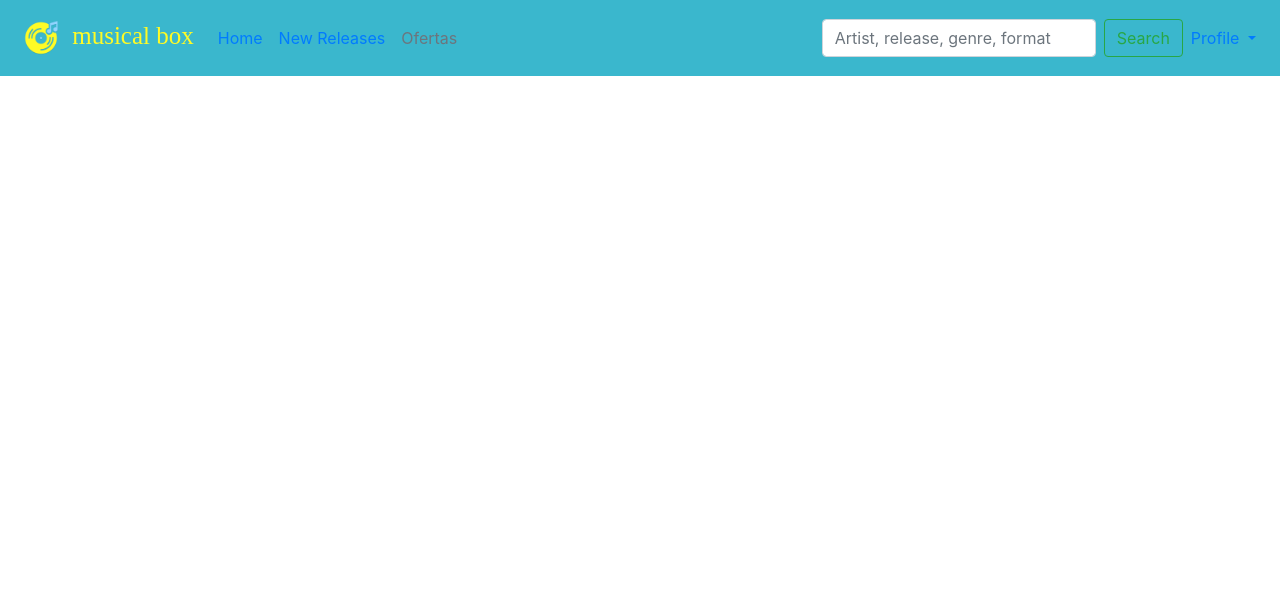
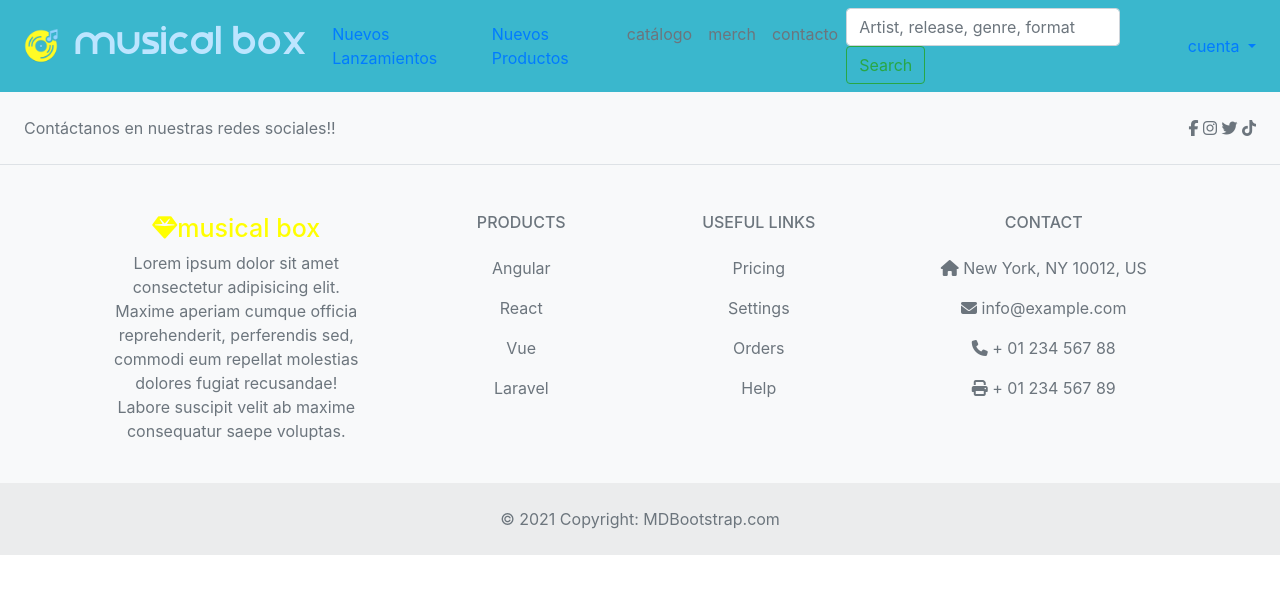
Before and after one commit to miguellperezzv/MusicalBox, a Flask app: page / in a window 1280 px wide. Shown: the top 594 px of the page. Run offline with Flask 2, Linux system fonts and the light colour scheme; some libraries are stand-ins or nearby versions.

Commit message:
avance footer

```diff
--- a/app/config.py
+++ b/app/config.py
@@ -6,7 +6,8 @@ DB_URI = "TBD"
 class Config(object):
     DEBUG = False
     SECRET_KEY = '?\xbf,\xb4\x8d\xa3"<\x9c\xb0@\x0f5\xab,w\xee\x8d$0\x13\x8b83'
-    SQLALCHEMY_DATABASE_URI = "sqlite:///:memory:"
+    # OJO: PARA CUANDO TRABAJE EN MEMORIA   SQLALCHEMY_DATABASE_URI = "sqlite:///:memory:"
+    SQLALCHEMY_DATABASE_URI = "sqlite:///virtualshop.sqlite3"
     SQLALCHEMY_TRACK_MODIFICATIONS = False
     UPLOAD_FOLDER = UPLOAD_FOLDER
 
--- a/app/static/css/navbar-style.css
+++ b/app/static/css/navbar-style.css
@@ -8,11 +8,13 @@
 }
 
 @font-face {
-      font-family: 'Smooth-Circulars';
+    font-family: Smooth-Circulars;
     /* Antes de descargar el archivo, le decimos al buscador
     que intente buscar en local la fuente con nombre
     Cabin, Cabin Regular o Cabin-Regular */
-      src: url_for('static', filename='css/Smooth-Circulars.otf') ;
+
+
+    src : url("{{ url_for('static', filename='Smooth-Circulars.otf') }}");
 
     font-weight: bold;
   }
@@ -26,7 +28,20 @@
 
  .navbar-brand{
 
+   color: var(--skyblue);
+   font-size: 25px;
+   font-family: 'Smooth-Circulars';
+ }
+
+
+#prueba{
   color: var(--yellow);
    font-size: 25px;
    font-family: 'Smooth-Circulars';
 }
+
+h6.contacto{
+  color: yellow;
+  font-size: 25px;
+
+}
--- a/app/templates/base.html
+++ b/app/templates/base.html
@@ -4,7 +4,7 @@
         <link rel="stylesheet" href="https://stackpath.bootstrapcdn.com/bootstrap/4.5.0/css/bootstrap.min.css" integrity="sha384-9aIt2nRpC12Uk9gS9baDl411NQApFmC26EwAOH8WgZl5MYYxFfc+NcPb1dKGj7Sk" crossorigin="anonymous">
         <script src="https://kit.fontawesome.com/151fccfd32.js" crossorigin="anonymous"></script>
         <link rel="stylesheet" href="{{ url_for('static', filename='css/navbar-style.css') }}" type="text/css">
-
+        <title>{% block title %}{% endblock %}</title>
     </head>
     <body>
         <nav class="navbar navbar-expand" >
@@ -17,17 +17,27 @@
 
             <div class="collapse navbar-collapse" id="navbarSupportedContent">
                 <ul class="navbar-nav mr-auto">
-                    <li class="nav-item active">
-                        <a class="nav-link" href="ControladorLanzamiento?accion=home" >Home <span class="sr-only">(current)</span></a>
+
+                    <li class="nav-item">
+                        <a class="nav-link" href="#">Nuevos Lanzamientos</a>
                     </li>
+
                     <li class="nav-item">
-                        <a class="nav-link" href="#">New Releases</a>
+                        <a class="nav-link" href="#">Nuevos Productos</a>
                     </li>
 
 
 
                     <li class="nav-item">
-                        <a class="nav-link disabled" href="#" tabindex="-1" aria-disabled="true">Ofertas</a>
+                        <a class="nav-link disabled" href="#" tabindex="-1" aria-disabled="true">catálogo</a>
+                    </li>
+
+                    <li class="nav-item">
+                        <a class="nav-link disabled" href="#" tabindex="-1" aria-disabled="true">merch</a>
+                    </li>
+
+                    <li class="nav-item">
+                        <a class="nav-link disabled" href="#" tabindex="-1" aria-disabled="true">contacto</a>
                     </li>
 
 
@@ -41,7 +51,7 @@
                 <ul class="navbar-nav">
                     <li class="nav-item dropdown">
                         <a class="nav-link dropdown-toggle" href="#" id="navbarDropdown" role="button" data-toggle="dropdown" aria-haspopup="true" aria-expanded="false">
-                            Profile
+                            cuenta
                         </a>
                         <div class="dropdown-menu" aria-labelledby="navbarDropdown">
                             <a class="dropdown-item" href="ControladorLanzamiento?accion=navNuevo">Add a Release</a>
@@ -53,5 +63,143 @@
                 </ul>
             </div>
         </nav>
+        {%block contenido%}
+        {%endblock%}
+
+
+        <!-- footer
+        -->
+
+        <!-- Footer -->
+<footer class="text-center text-lg-start bg-light text-muted">
+    <!-- Section: Social media -->
+    <section
+      class="d-flex justify-content-center justify-content-lg-between p-4 border-bottom"
+    >
+      <!-- Left -->
+      <div class="me-5 d-none d-lg-block">
+        <span>Contáctanos en nuestras redes sociales!!</span>
+      </div>
+      <!-- Left -->
+
+      <!-- Right -->
+      <div>
+        <a href="" class="me-4 text-reset">
+          <i class="fab fa-facebook-f"></i>
+        </a>
+        <a href="" class="me-4 text-reset">
+            <i class="fab fa-instagram"></i>
+          </a>
+        <a href="" class="me-4 text-reset">
+          <i class="fab fa-twitter"></i>
+        </a>
+        <a href="" class="me-4 text-reset">
+            <i class="fab fa-tiktok"></i>
+          </a>
+
+
+      </div>
+      <!-- Right -->
+    </section>
+    <!-- Section: Social media -->
+
+    <!-- Section: Links  -->
+    <section class="">
+      <div class="container text-center text-md-start mt-5">
+        <!-- Grid row -->
+        <div class="row mt-3">
+          <!-- Grid column -->
+          <div class="col-md-3 col-lg-4 col-xl-3 mx-auto mb-4">
+            <!-- Content -->
+            <h6 class="contacto">
+              <i class="fas fa-gem me-3"></i>musical box
+            </h6>
+            <p>
+              Lorem ipsum dolor sit amet consectetur adipisicing elit. Maxime aperiam cumque officia reprehenderit, perferendis sed, commodi eum repellat molestias dolores fugiat recusandae! Labore suscipit velit ab maxime consequatur saepe voluptas.
+            </p>
+          </div>
+          <!-- Grid column -->
+
+          <!-- Grid column -->
+          <div class="col-md-2 col-lg-2 col-xl-2 mx-auto mb-4">
+            <!-- Links -->
+            <h6 class="text-uppercase fw-bold mb-4">
+              Products
+            </h6>
+            <p>
+              <a href="#!" class="text-reset">Angular</a>
+            </p>
+            <p>
+              <a href="#!" class="text-reset">React</a>
+            </p>
+            <p>
+              <a href="#!" class="text-reset">Vue</a>
+            </p>
+            <p>
+              <a href="#!" class="text-reset">Laravel</a>
+            </p>
+          </div>
+          <!-- Grid column -->
+
+          <!-- Grid column -->
+          <div class="col-md-3 col-lg-2 col-xl-2 mx-auto mb-4">
+            <!-- Links -->
+            <h6 class="text-uppercase fw-bold mb-4">
+              Useful links
+            </h6>
+            <p>
+              <a href="#!" class="text-reset">Pricing</a>
+            </p>
+            <p>
+              <a href="#!" class="text-reset">Settings</a>
+            </p>
+            <p>
+              <a href="#!" class="text-reset">Orders</a>
+            </p>
+            <p>
+              <a href="#!" class="text-reset">Help</a>
+            </p>
+          </div>
+          <!-- Grid column -->
+
+          <!-- Grid column -->
+          <div class="col-md-4 col-lg-3 col-xl-3 mx-auto mb-md-0 mb-4">
+            <!-- Links -->
+            <h6 class="text-uppercase fw-bold mb-4">
+              Contact
+            </h6>
+            <p><i class="fas fa-home me-3"></i> New York, NY 10012, US</p>
+            <p>
+              <i class="fas fa-envelope me-3"></i>
+              info@example.com
+            </p>
+            <p><i class="fas fa-phone me-3"></i> + 01 234 567 88</p>
+            <p><i class="fas fa-print me-3"></i> + 01 234 567 89</p>
+          </div>
+          <!-- Grid column -->
+        </div>
+        <!-- Grid row -->
+      </div>
+    </section>
+    <!-- Section: Links  -->
+
+    <!-- Copyright -->
+    <div class="text-center p-4" style="background-color: rgba(0, 0, 0, 0.05);">
+      © 2021 Copyright:
+      <a class="text-reset fw-bold" href="https://mdbootstrap.com/">MDBootstrap.com</a>
+    </div>
+    <!-- Copyright -->
+  </footer>
+  <!-- Footer -->
+
     </body>
 </html>
+
+
+
+<style>
+    @font-face {
+      font-family: Smooth-Circulars;
+      src: url("{{ url_for('static', filename='fonts/Smooth-Circulars.otf') }}");
+    }
+  </style>
```
Also changed, not shown: app/musicalbox.sqlite3 (added), app/static/Smooth-Circulars.otf (added), app/static/fonts/Smooth-Circulars.otf (added), app/virtualshop.sqlite3 (added). Lines whose indentation alone changed are shown as unchanged.
